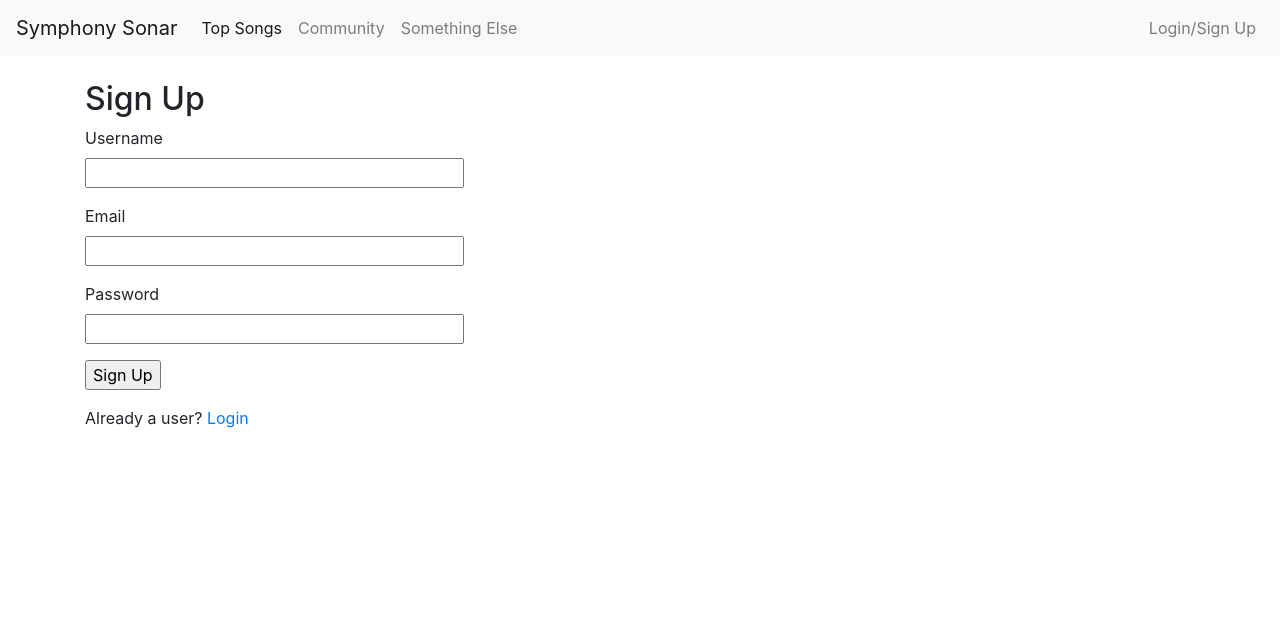
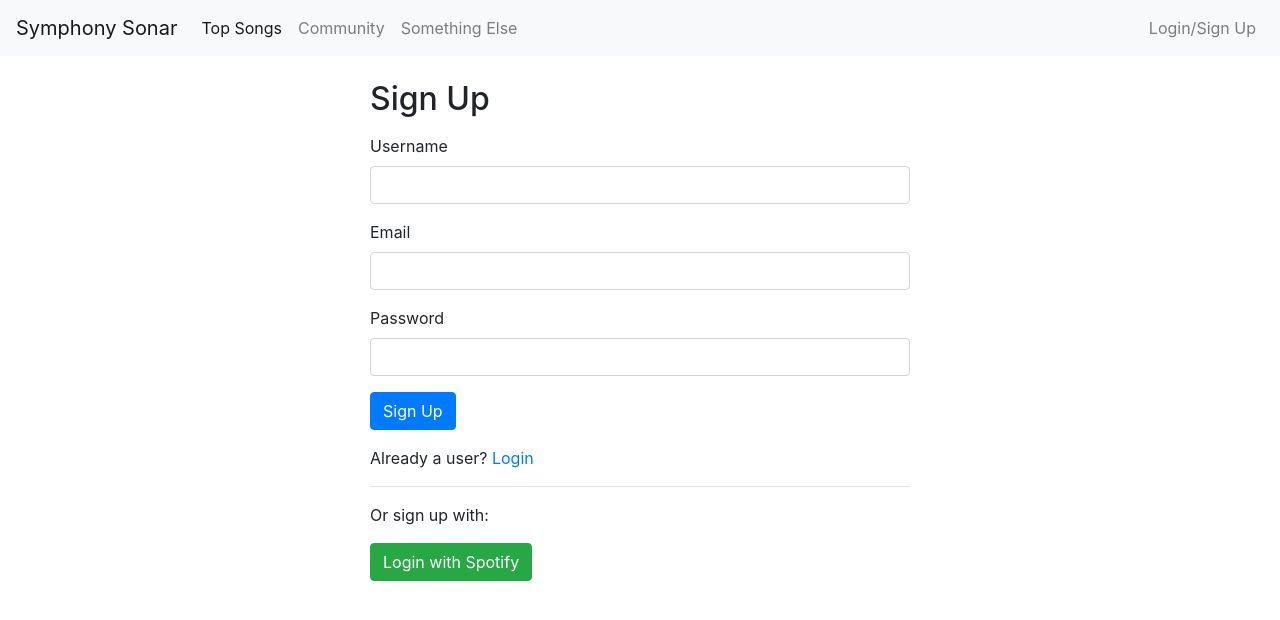
Before and after one commit to dylxningz/3155-FinalProject-Group, a Flask app: page /signup in a window 1280 px wide. Shown: the top 620 px of the page. Run offline with Flask 3, Linux system fonts and the light colour scheme; some libraries are stand-ins or nearby versions.

Commit message:
added spotify login

```diff
--- a/app/routes.py
+++ b/app/routes.py
@@ -8,6 +8,32 @@ from werkzeug.security import generate_password_hash
 from app import app, db
 from app.models import User
 from app.forms import SignupForm
+from dotenv import load_dotenv
+import os
+from authlib.integrations.flask_client import OAuth
+
+load_dotenv()
+oauth = OAuth(app)
+
+spotify = oauth.register(
+    name="spotify",
+    client_id=os.getenv("CLIENT_ID"),
+    client_secret=os.getenv("CLIENT_SECRET"),
+    access_token_url='https://accounts.spotify.com/api/token',
+    authorize_url='https://accounts.spotify.com/authorize',
+    api_base_url='https://api.spotify.com/v1/',
+    client_kwargs={'scope': 'user-read-email user-read-private'},
+)
+
+
+
+
+
+
+
+
+
+
 
 #HOMEPAGE ROUTE
 @app.route('/')
@@ -76,3 +102,24 @@ def dashboard():
     if 'username' in session:
         return render_template('dashboard.html', username=session['username'])
     return redirect(url_for('login'))
+
+
+
+
+
+
+@app.route('/login/spotify')
+def login_spotify():
+    redirect_uri = url_for('authorize_spotify', _external=True)
+    return spotify.authorize_redirect(redirect_uri)
+
+# Spotify callback route
+@app.route('/authorize/spotify')
+def authorize_spotify():
+    token = spotify.authorize_access_token()
+    resp = spotify.get('me', token=token)
+    user_info = resp.json()
+    # Just a test to see whether we can connect or not so only printing user info
+    print(user_info)
+
+    return redirect(url_for('dashboard'))
--- a/app/templates/signup.html
+++ b/app/templates/signup.html
@@ -1,33 +1,41 @@
-{% extends 'layout.html' %}
-
-{% block title %}Symphony Sonar{% endblock %}
-
-{% block content %}
-<h2>Sign Up</h2>
+{% extends 'layout.html' %} {% block title %}Sign Up{% endblock %} {% block
+content %}
+<div class="row">
+  <div class="col-md-6 offset-md-3">
+    <h2 class="mb-3">Sign Up</h2>
     <form method="POST" action="{{ url_for('signup') }}">
       {{ form.hidden_tag() }}
-    <p>
-        {{ form.username.label }}<br>
-        {{ form.username(size=32) }}<br>
-        {% for error in form.username.errors %}
-        <span style="color: red;">[{{ error }}]</span>
+      <div class="form-group">
+        {{ form.username.label(class_="form-control-label") }} {{
+        form.username(class_="form-control", size=32) }} {% for error in
+        form.username.errors %}
+        <div class="alert alert-danger" role="alert">{{ error }}</div>
         {% endfor %}
-    </p>
-    <p>
-        {{ form.email.label }}<br>
-        {{ form.email(size=32) }}<br>
-        {% for error in form.email.errors %}
-        <span style="color: red;">[{{ error }}]</span>
+      </div>
+      <div class="form-group">
+        {{ form.email.label(class_="form-control-label") }} {{
+        form.email(class_="form-control", size=32) }} {% for error in
+        form.email.errors %}
+        <div class="alert alert-danger" role="alert">{{ error }}</div>
         {% endfor %}
-    </p>
-    <p>
-        {{ form.password.label }}<br>
-        {{ form.password(size=32) }}<br>
-        {% for error in form.password.errors %}
-        <span style="color: red;">[{{ error }}]</span>
+      </div>
+      <div class="form-group">
+        {{ form.password.label(class_="form-control-label") }} {{
+        form.password(class_="form-control", size=32) }} {% for error in
+        form.password.errors %}
+        <div class="alert alert-danger" role="alert">{{ error }}</div>
         {% endfor %}
-    </p>
-    <p>{{ form.submit() }}</p>
+      </div>
+      <div class="form-group">{{ form.submit(class_="btn btn-primary") }}</div>
     </form>
     <p>Already a user? <a href="{{ url_for('login') }}">Login</a></p>
+
+    <!-- Spotify Login Button -->
+    <hr />
+    <p>Or sign up with:</p>
+    <a href="{{ url_for('login_spotify') }}" class="btn btn-success"
+      >Login with Spotify</a
+    >
+  </div>
+</div>
 {% endblock %}
--- a/requirments.txt
+++ b/requirements.txt
@@ -1,5 +1,7 @@
 alembic==1.13.1
 blinker==1.7.0
+certifi==2024.2.2
+charset-normalizer==3.3.2
 click==8.1.7
 Flask==3.0.2
 Flask-Login==0.6.3
@@ -7,11 +9,15 @@ Flask-Migrate==4.0.7
 Flask-SQLAlchemy==3.1.1
 Flask-WTF==1.2.1
 greenlet==3.0.3
+idna==3.6
 itsdangerous==2.1.2
 Jinja2==3.1.3
 Mako==1.3.2
 MarkupSafe==2.1.5
+python-dotenv==1.0.1
+requests==2.31.0
 SQLAlchemy==2.0.28
 typing_extensions==4.10.0
+urllib3==2.2.1
 Werkzeug==3.0.1
 WTForms==3.1.2
```
Also changed, not shown: app/templates/login.html (+38 -25 lines), README.md. Lines whose indentation alone changed are shown as unchanged.
